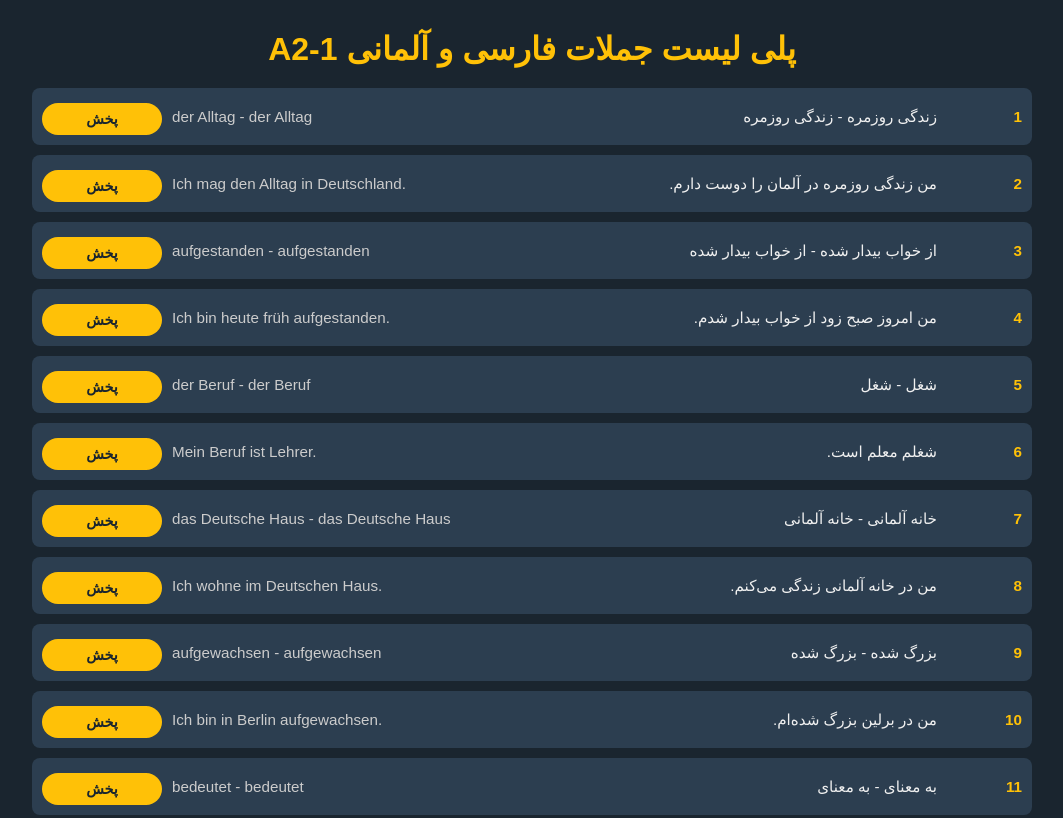
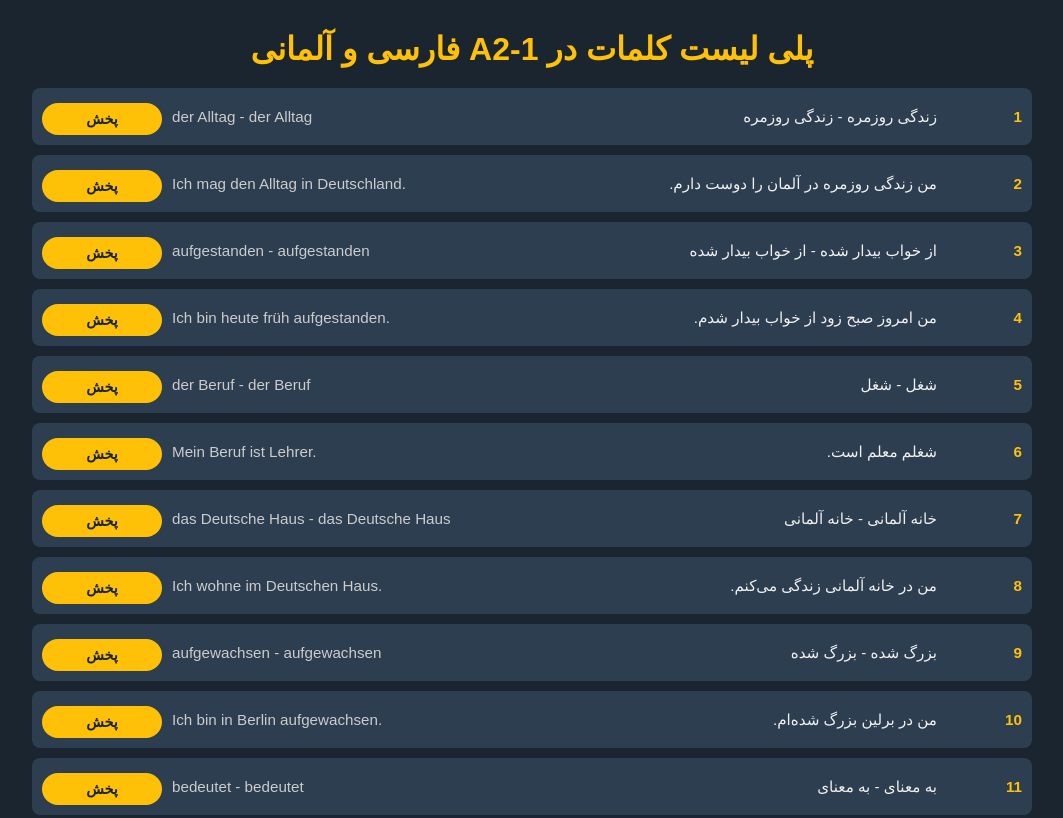
Before and after one commit to MehdiShokri985/Worter-A2.1, a plain HTML site: page index.html in a window 1280 px wide. Shown: the top 818 px of the page, without its empty margins (108-1171 px from the left). Drawn offline with Linux system fonts and the light colour scheme; a web font is replaced by a local one.

Commit message:
Update index.html

```diff
--- a/index.html
+++ b/index.html
@@ -166,7 +166,7 @@
 </head>
 <body>
     <div class="container">
-        <h1>پلی لیست جملات فارسی و آلمانی  A2-1  </h1>
+        <h1>پلی لیست کلمات در A2-1 فارسی و آلمانی   </h1>
         <div class="playlist" id="playlist">
             <!-- Rows will be populated by JavaScript -->
         </div>
```
